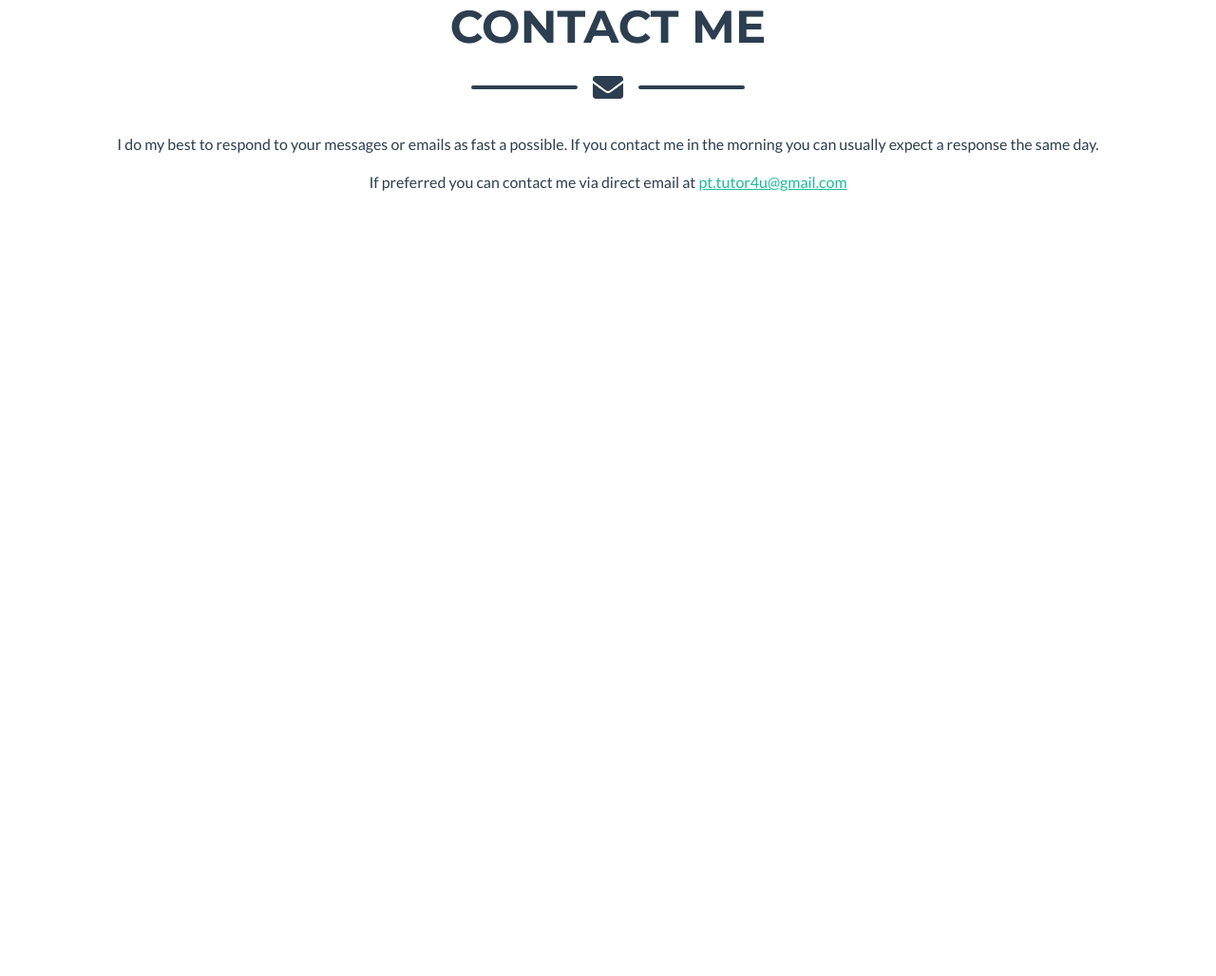
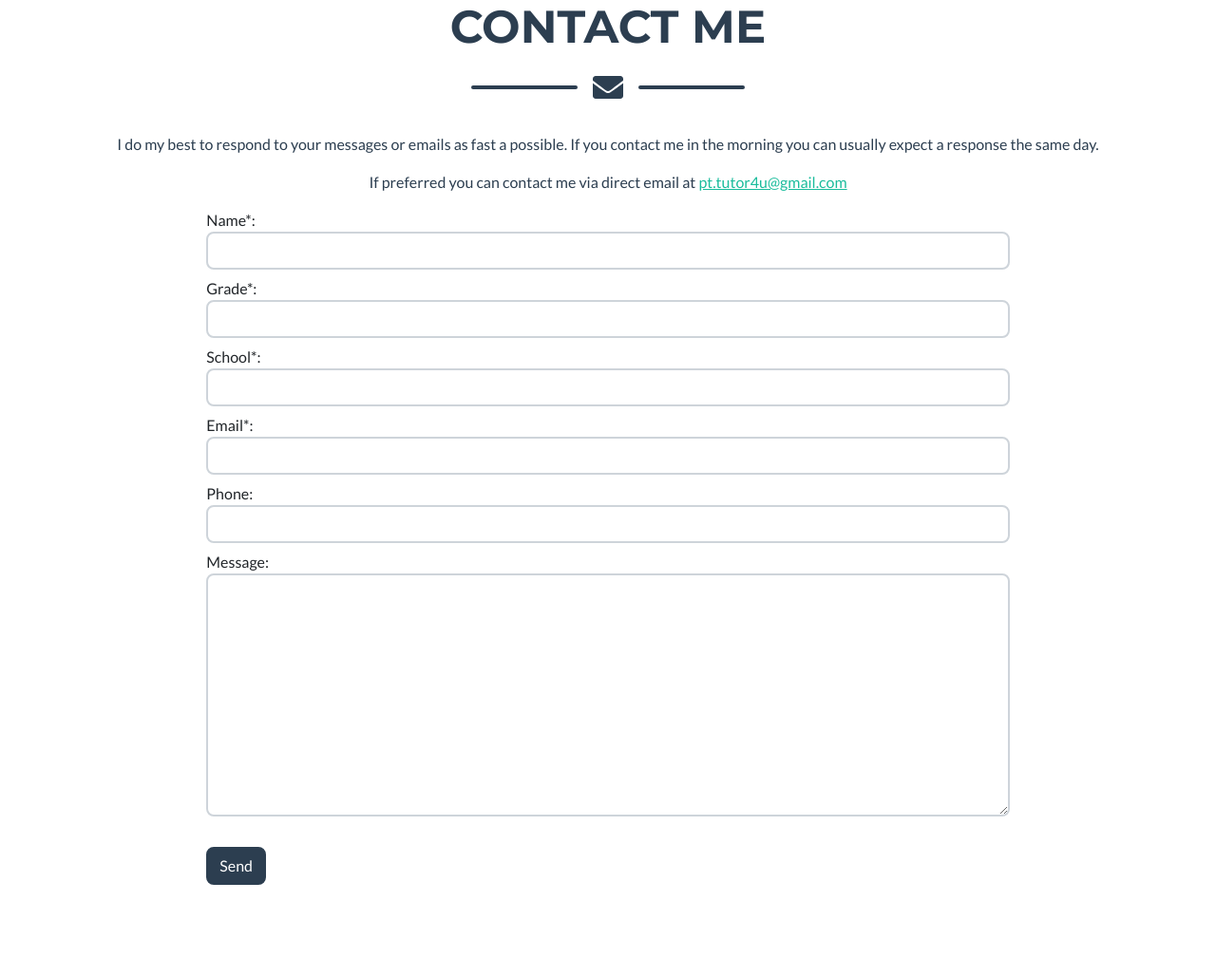
Before and after one commit to Patrick2428/tutor4u_website, a Django app: page /contact/ in a window 1280 px wide. Shown: the part 229-1257 px from the top of the page at 95% size. Before the commit the page ends 430 px from the top, so only its background shows below. Run offline with Django 3.2, Linux system fonts and the light colour scheme; some libraries are stand-ins or nearby versions.

Commit message:
frontent for contact form

```diff
--- a/requirements/prod.txt
+++ b/requirements/prod.txt
@@ -1,2 +1,3 @@
 Django==3.2.7
 psycopg2==2.8.4
+bleach==4.1.0
--- /dev/null
+++ b/static/css/contact.css
@@ -0,0 +1,20 @@
+.btn {
+    display: inline-block;
+    font-weight: 400;
+    line-height: 1.5;
+    color: #212529;
+    text-align: center;
+    text-decoration: none;
+    vertical-align: middle;
+    cursor: pointer;
+    -webkit-user-select: none;
+       -moz-user-select: none;
+        -ms-user-select: none;
+            user-select: none;
+    background-color: rgba(var(--bs-secondary-rgb));
+    border: 0.125rem solid rgba(var(--bs-secondary-rgb));
+    padding: 0.375rem 0.75rem;
+    font-size: 1rem;
+    border-radius: 0.5rem;
+    transition: color 0.15s ease-in-out, background-color 0.15s ease-in-out, border-color 0.15s ease-in-out, box-shadow 0.15s ease-in-out;
+  }
--- a/t4u_website/apps/contact/forms.py
+++ b/t4u_website/apps/contact/forms.py
@@ -1,8 +1,9 @@
 from django import forms
 
 class ContactForm(forms.Form):
-    name = forms.CharField(required=True, widget=forms.TextInput())
-    grade = forms.CharField(required=True, widget=forms.NumberInput())
-    email = forms.EmailField(required=True, widget=forms.EmailInput())
-    phone = forms.CharField(required=False, widget=forms.TextInput())
-    message = forms.CharField(required=True, widget=forms.Textarea())
+    name = forms.CharField(required=True, label='Name*' ,widget=forms.TextInput(attrs={'class':'form-control'}))
+    grade = forms.CharField(required=True, label='Grade*', widget=forms.NumberInput(attrs={'class':'form-control'}))
+    school = forms.CharField(required=True, label='School*', widget=forms.TextInput(attrs={'class':'form-control'}))
+    email = forms.EmailField(required=True, label='Email*', widget=forms.EmailInput(attrs={'class':'form-control'}))
+    phone = forms.CharField(required=False, label='Phone', widget=forms.TextInput(attrs={'class':'form-control'}))
+    message = forms.CharField(required=False, label='Message', widget=forms.Textarea(attrs={'class':'form-control', 'rows':10}))
--- a/t4u_website/apps/contact/views.py
+++ b/t4u_website/apps/contact/views.py
@@ -1,13 +1,30 @@
+from django import forms
 from django.shortcuts import render
 from django.http import HttpRequest, HttpResponse
+from django.core.mail import send_mail
+import bleach
+
+from t4u_website import settings
 
 from .forms import ContactForm
 
-def contact(request):
+def contact(request: HttpRequest) -> HttpResponse:
 
     if request.method == "GET":
         form = ContactForm()
 
+    elif request.method == "POST":
+        form = ContactForm(request.POST)
+        if form.is_valid():
+            name = bleach.clean(form.cleaned_data["name"])
+            grade = bleach.clean(form.cleaned_data["grade"])
+            school = bleach.clean(form.cleaned_data["school"])
+            email = bleach.clean(form.cleaned_data["email"])
+            phone = bleach.clean(form.cleaned_data["phone"])
+            message = bleach.clean(form.cleaned_data["message"])
+
+            send_mail(f"{name} from {school} in grade {grade} sent an email - TELL: {phone}", message, email, [settings.DEFAULT_FROM_EMAIL])
+            return render(request, "contact.html", {"form": form, "success": True})
     else:
         raise NotImplementedError
 
--- a/t4u_website/settings.py
+++ b/t4u_website/settings.py
@@ -146,3 +146,6 @@ LOGOUT_REDIRECT_URL = "public:index"
 # https://docs.djangoproject.com/en/3.2/ref/settings/#default-auto-field
 
 DEFAULT_AUTO_FIELD = "django.db.models.BigAutoField"
+
+EMAIL_BACKEND = "django.core.mail.backends.console.EmailBackend"
+DEFAULT_FROM_EMAIL = "pt.tutor4u@gmail.com"
--- a/t4u_website/templates/contact.html
+++ b/t4u_website/templates/contact.html
@@ -1,8 +1,11 @@
 {% extends 'base.html' %}
+{% load static %}
 
 {% block title %}Contact{% endblock %}
 
 {% block content %}
+<link href="{% static "css/contact.css" %}" rel="stylesheet" />
+
 <section class="page-section" id="contact">
     <div class="container">
         <!-- Contact Section Heading-->
@@ -17,7 +20,43 @@
     <div class="text-center text-secondary">
         <p>I do my best to respond to your messages or emails as fast a possible. If you contact me in the morning you can usually expect a response the same day.</p>
         <p>If preferred you can contact me via direct email at <a href="mailto:pt.tutor4u@gmail.com">pt.tutor4u@gmail.com</a></p>
+    </div>
+    <!-- Contact Section Form -->
+    <div class="row">
+        <div class="col-lg-8 mx-auto">
 
+            {% if success %}
+            <div class="alert alert-success" role="alert">
+                Your contact form has been sent, I will get back to you asap!
+            </div>
+            {% endif %}
+
+            <form id="contactForm" name="sentMessage" novalidate="novalidate" method="post">
+                {% csrf_token %}
+
+                {% if form.non_field_errors %}
+                <div class="alert alert-danger" role="alert">
+                    {{form.non_field_errors}}
+                </div>
+                {% endif %}
+
+                {%for field in form%}
+                <div class="control-group">
+                    <div class="form-group floating-label-form-group controls mb-0 pb-2">
+                        {{ field.label_tag }}
+                        {{ field }}
+                        {% for error in field.errors %}
+                        <p class="help-block text-danger">{{ error }}</p>
+                        {% endfor %}
+                    </div>
+                </div>
+                {% endfor %}
+                <br>
+                <div class="form-group">
+                    <button class="btn hs-bg-primary btn-xl text-white" id="sendMessageButton" type="submit">Send</button>
+                </div>
+            </form>
+        </div>
     </div>
 
 {% endblock %}
```
Also changed, not shown: t4u_website/apps/public/views.py (+5 -7 lines).
